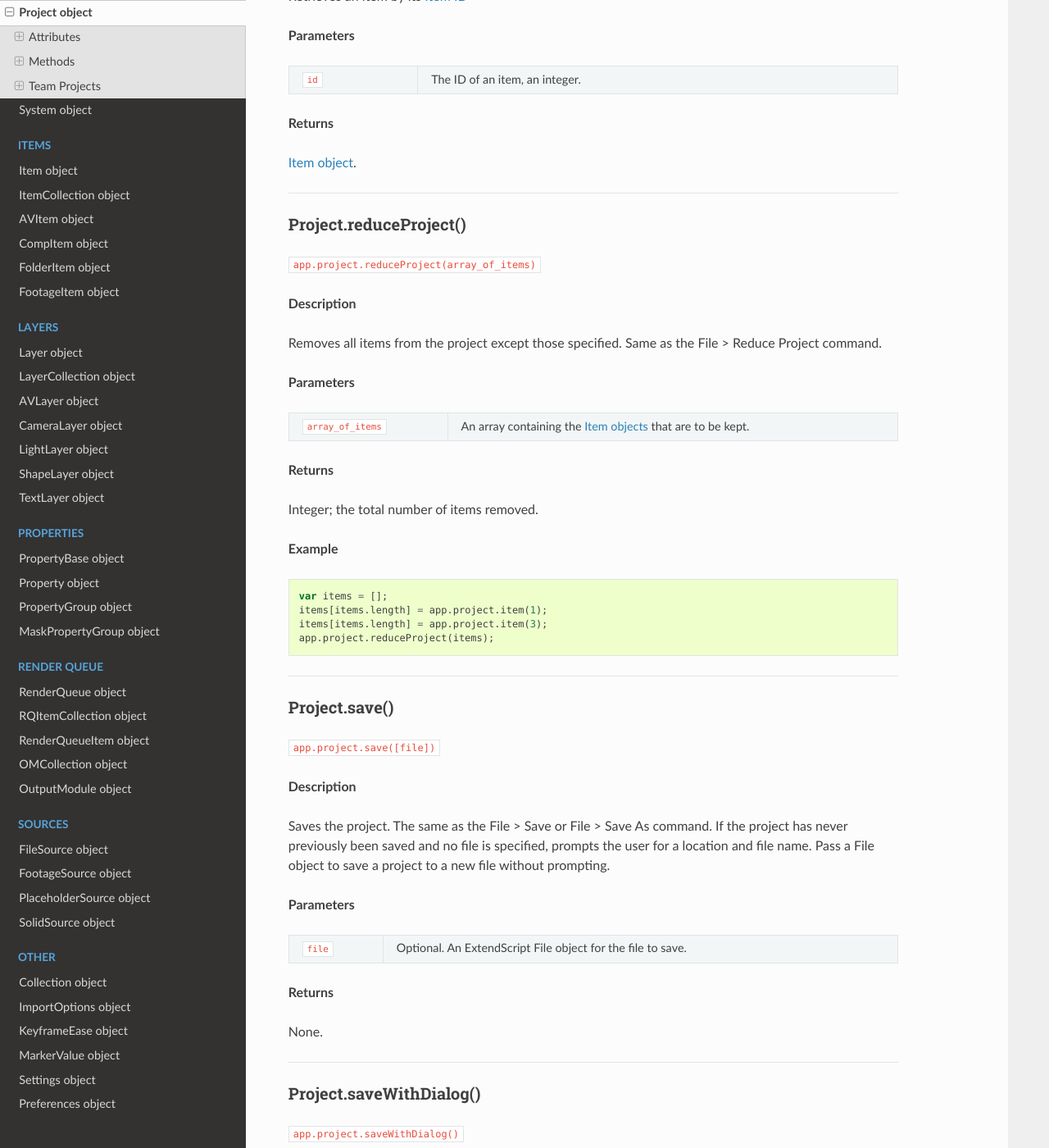
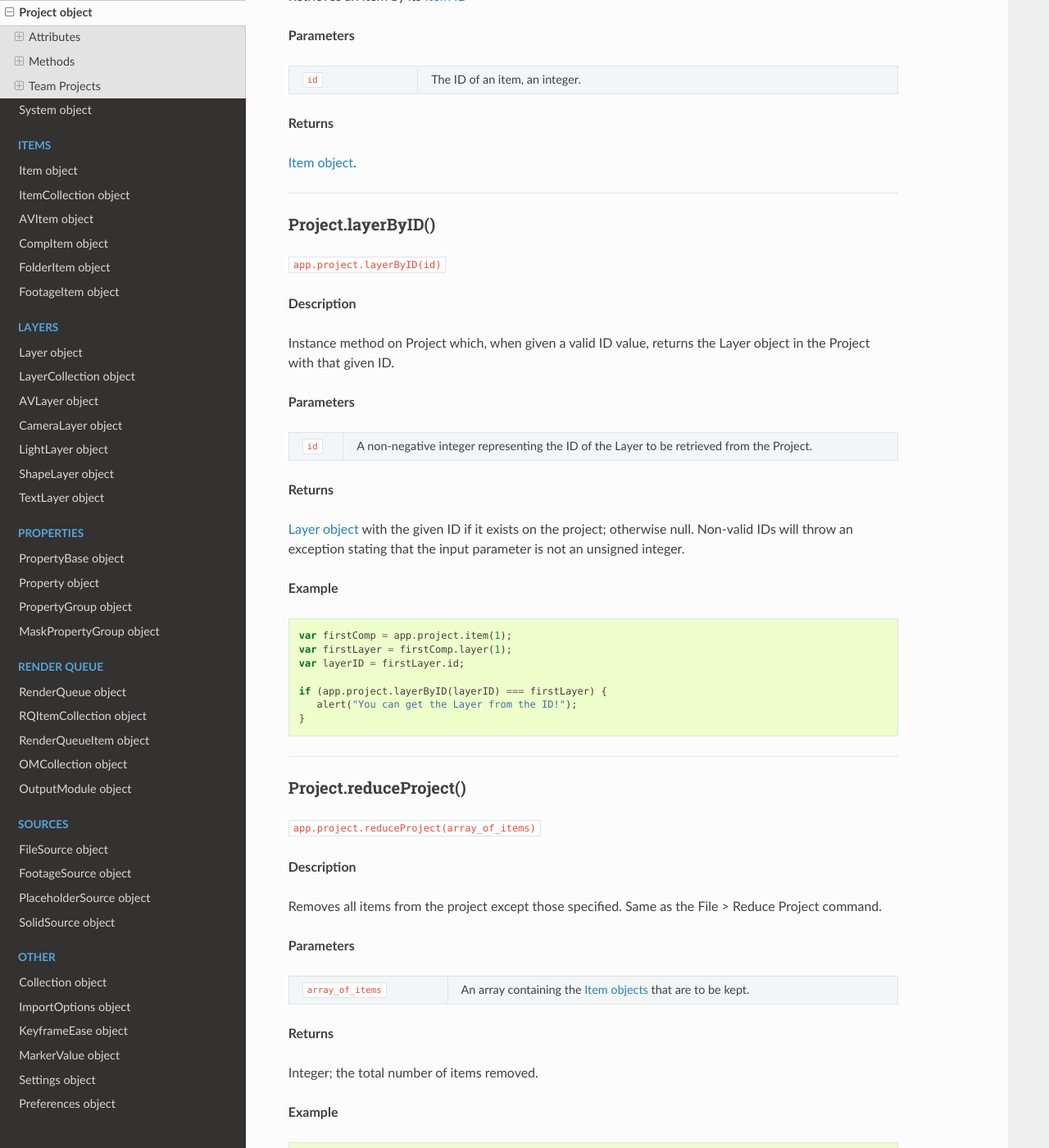
Before and after one commit to docsforadobe/after-effects-scripting-guide, a Sphinx documentation site: the page built from docs/general/project.rst, in a window 1280 px wide and 1400 px high, scrolled down 18468 px. Shown: the whole window at 82% size. Built offline with Sphinx 7.4.7 and the Read the Docs theme 2.0.0, drawn with Linux system fonts in a browser that asks for light colours.

Commit message:
Add layerByID method to Project object

```diff
--- a/docs/general/project.rst
+++ b/docs/general/project.rst
@@ -923,6 +923,42 @@ Retrieves an item by its :ref:`Item ID <Item.id>`
 
 ----
 
+.. _Project.layerByID:
+
+Project.layerByID()
+*********************************************
+
+``app.project.layerByID(id)``
+
+**Description**
+
+Instance method on Project which, when given a valid ID value, returns the Layer object in the Project with that given ID.
+
+**Parameters**
+
+===========     ======================
+``id``          A non-negative integer representing the ID of the Layer to be retrieved from the Project.
+===========     ======================
+
+**Returns**
+
+:ref:`Layer` with the given ID if it exists on the project; otherwise null. Non-valid IDs will throw an exception stating that the input parameter is not an unsigned integer.
+
+**Example**
+
+.. code:: javascript
+
+   var firstComp = app.project.item(1);
+   var firstLayer = firstComp.layer(1);
+   var layerID = firstLayer.id;
+
+   if (app.project.layerByID(layerID) === firstLayer) {
+      alert("You can get the Layer from the ID!");
+   }
+
+
+----
+
 .. _Project.reduceProject:
 
 Project.reduceProject()
```
